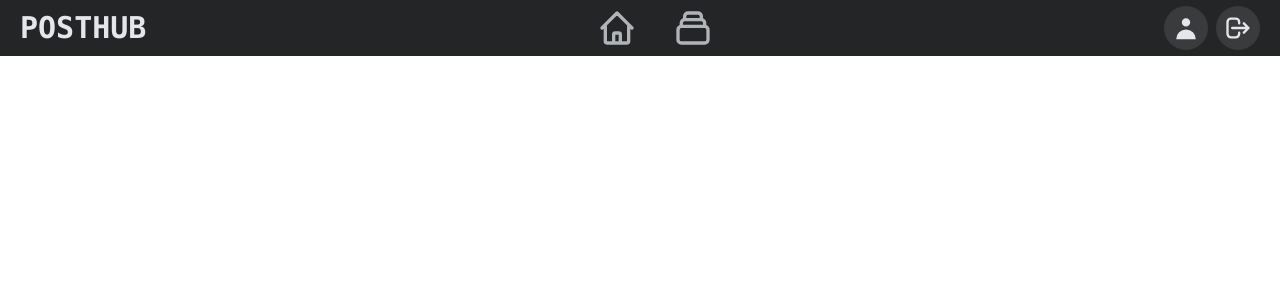
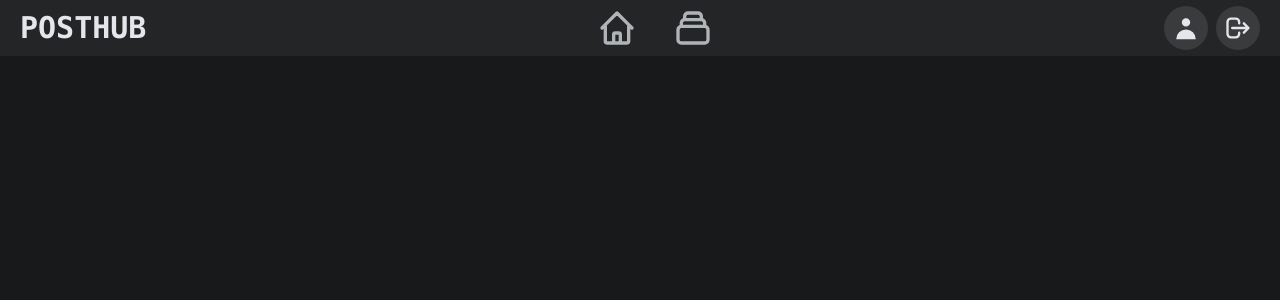
Before and after one commit to JethroNatividad/newposthub, a Next.js app: page / in a window 1280 px wide. Shown: the top 300 px of the page. Built offline with nearby package versions, Linux system fonts and the light colour scheme.

Commit message:
change bg

```diff
--- a/pages/index.js
+++ b/pages/index.js
@@ -2,7 +2,7 @@ import Head from 'next/head'
 
 export default function Home() {
   return (
-    <div>
+    <div className='bg-primary-dark min-h-screen'>
       <Head>
         <title>Posthub</title>
         <meta name="description" content="Posthub" />
```
